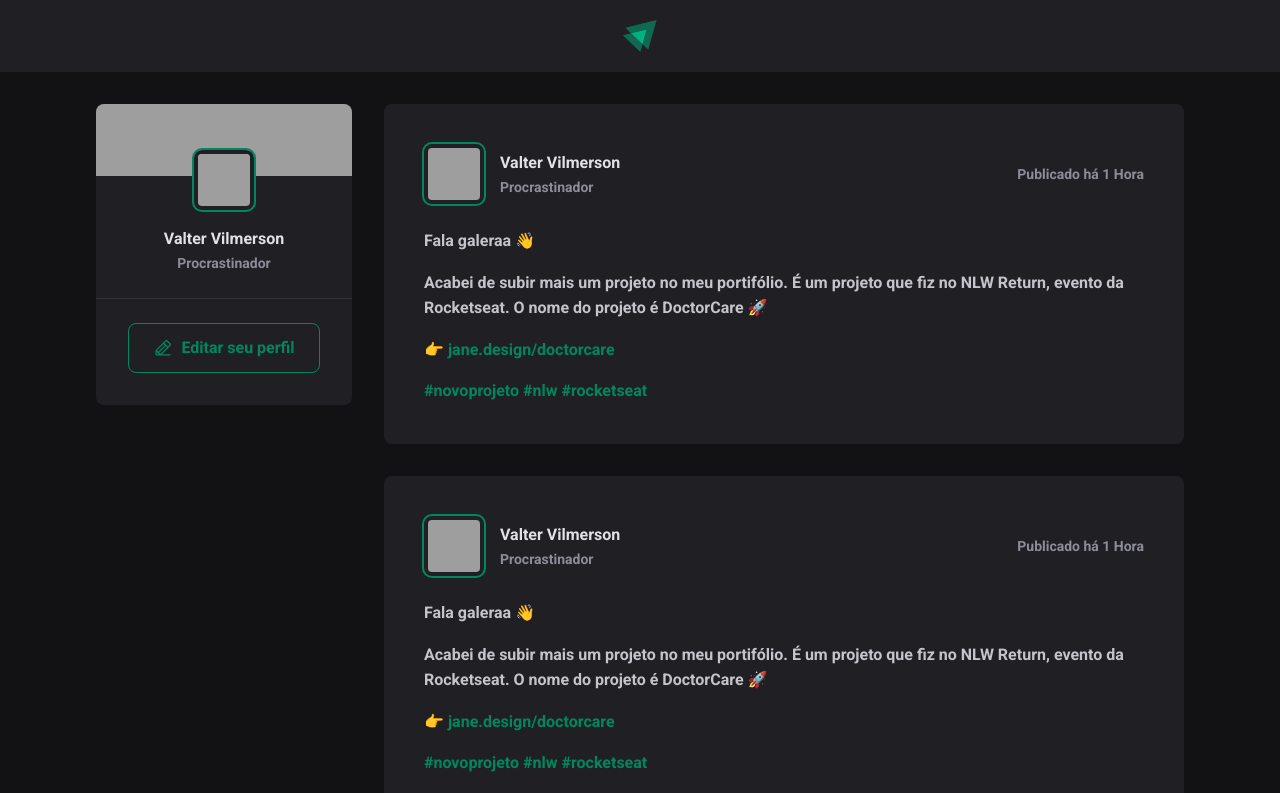
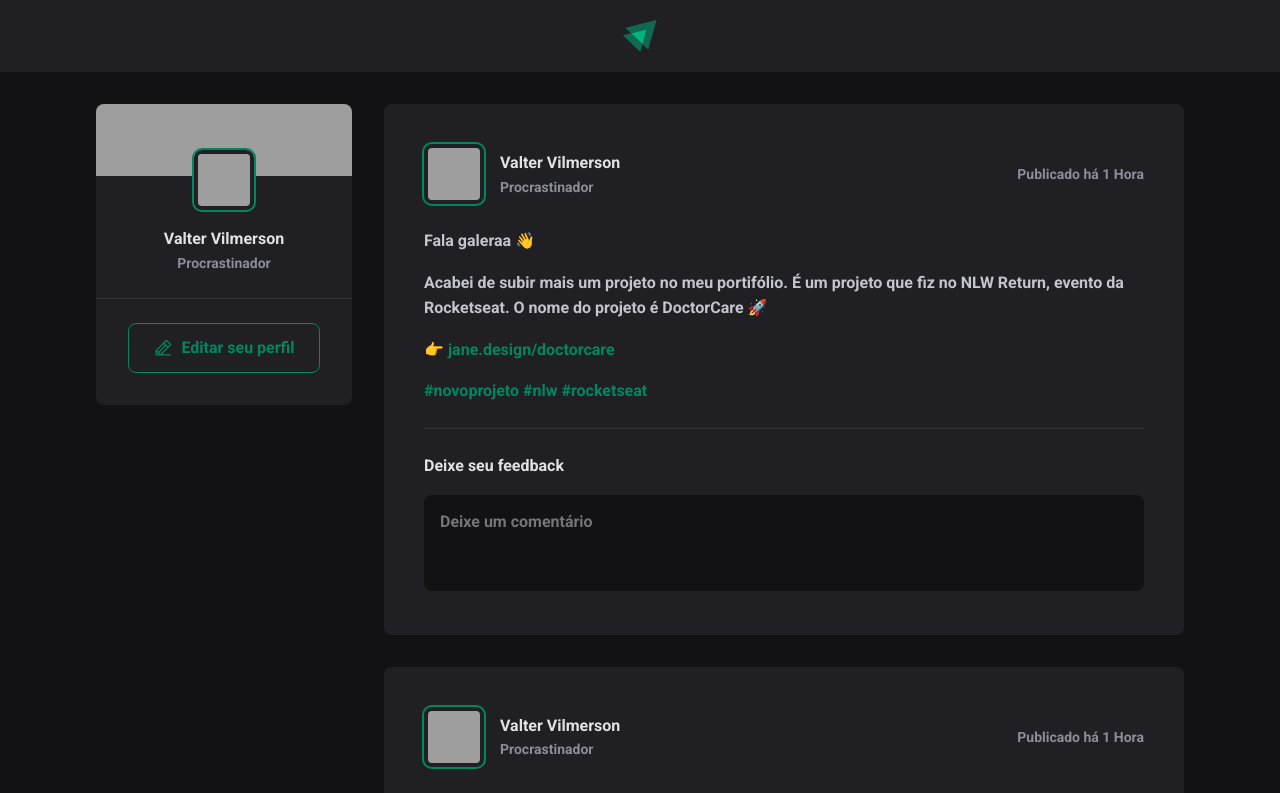
Before and after one commit to valtervilmerson/estudy, a React (Vite) app in the folder rocketseat/aulas/01-fundamentos-react.js/: page / in a window 1280 px wide. Shown: the top 793 px of the page. Built offline with nearby package versions, Linux system fonts and the light colour scheme; grey boxes are pictures that could not be loaded.

Commit message:
formacao reactjs>iniciando com react>estrutura da aplicacao>formulario de comentarios

```diff
--- a/rocketseat/aulas/01-fundamentos-react.js/src/components/Post.jsx
+++ b/rocketseat/aulas/01-fundamentos-react.js/src/components/Post.jsx
@@ -38,6 +38,15 @@
           <a href="">#rocketseat</a>
         </p>
       </div>
+
+      <form className={styles.commentForm}>
+        <strong>Deixe seu feedback</strong>
+        <textarea placeholder="Deixe um comentário"></textarea>
+
+        <footer>
+          <button type="submit">Publicar</button>
+        </footer>
+      </form>
     </article>
   );
 }
--- a/rocketseat/aulas/01-fundamentos-react.js/src/components/Post.module.css
+++ b/rocketseat/aulas/01-fundamentos-react.js/src/components/Post.module.css
@@ -65,3 +65,54 @@
   color: var(--gray-400);
   line-height: 1.6;
 }
+
+.commentForm {
+  width: 100%;
+  margin-top: 1.5rem;
+  padding-top: 1.5rem;
+  border-top: 1px solid var(--gray-600);
+}
+
+.commentForm > strong {
+  line-height: 1.6;
+  color: var(--gray-100);
+}
+
+.commentForm textarea {
+  width: 100%;
+  background: var(--gray-900);
+  border: 0;
+  resize: none;
+  height: 6rem;
+  padding: 1rem;
+  border-radius: 8px;
+  color: var(--gray-100);
+  line-height: 1.4;
+  margin-top: 1rem;
+}
+
+.commentForm footer {
+  visibility: hidden;
+  max-height: 0;
+}
+
+.commentForm:focus-within footer {
+  visibility: visible;
+  max-height: none;
+}
+
+.commentForm button[type="submit"] {
+  padding: 1rem 1.5rem;
+  margin-top: 1rem;
+  border-radius: 8px;
+  border: 0;
+  background: var(--green-500);
+  color: var(--white);
+  font-weight: bold;
+  cursor: pointer;
+
+  transition: background-color 0.1s;
+}
+.commentForm button[type="submit"]:hover {
+  background: var(--green-300);
+}
--- a/rocketseat/aulas/01-fundamentos-react.js/src/global.css
+++ b/rocketseat/aulas/01-fundamentos-react.js/src/global.css
@@ -10,6 +10,11 @@
 
   --green-300: #00b37e;
   --green-500: #00875f;
+}
+
+:focus {
+  outline: transparent;
+  box-shadow: 0 0 0 2px var(--green-500);
 }
 
 * {
```
